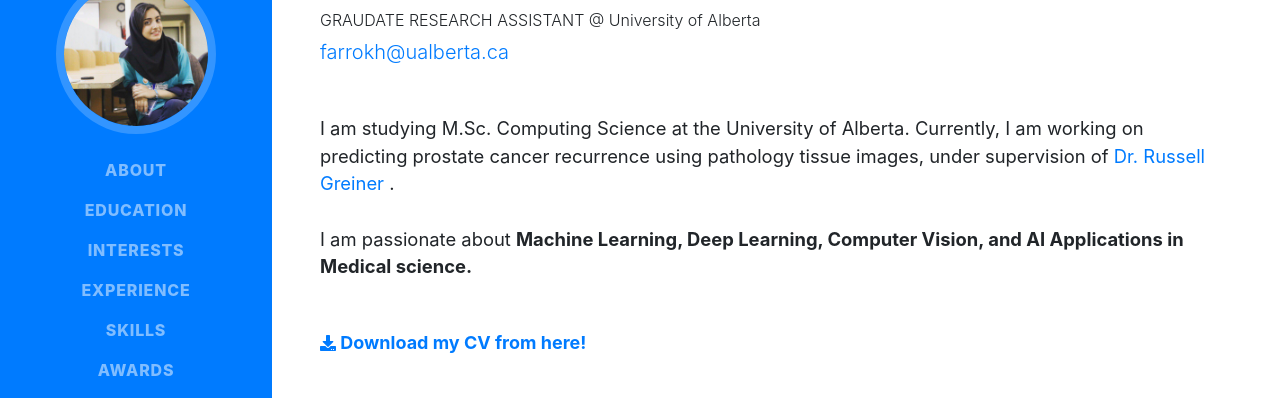
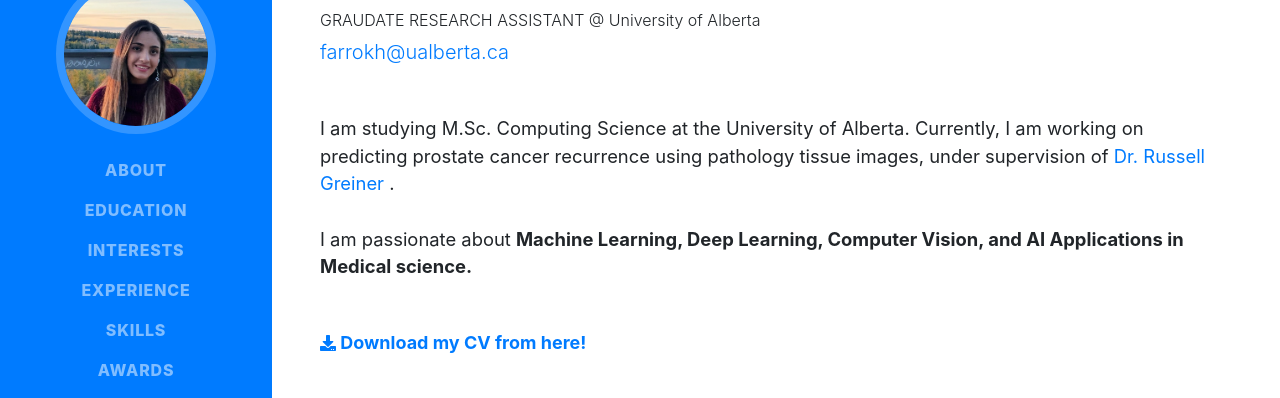
Before and after one commit to mahtabfarrokh/mahtabfarrokh.github.io, a website with bundled scripts: page index.html in a window 1280 px wide. Shown: the part 202-600 px from the top of the page. Built offline with nearby package versions, Linux system fonts and the light colour scheme; a web font is replaced by a local one.

Commit message:
Update index.html

```diff
--- a/index.html
+++ b/index.html
@@ -29,7 +29,7 @@
     <a class="navbar-brand js-scroll-trigger" href="#page-top">
       <span class="d-block d-lg-none">Mahtab Farrokh</span>
       <span class="d-none d-lg-block">
-        <img class="img-fluid img-profile rounded-circle mx-auto mb-2" src="img/mahtab.jpg" alt="">
+        <img class="img-fluid img-profile rounded-circle mx-auto mb-2" src="img/mahtab3.jpg" alt="">
       </span>
     </a>
     <button class="navbar-toggler" type="button" data-toggle="collapse" data-target="#navbarSupportedContent" aria-controls="navbarSupportedContent" aria-expanded="false" aria-label="Toggle navigation">
```
